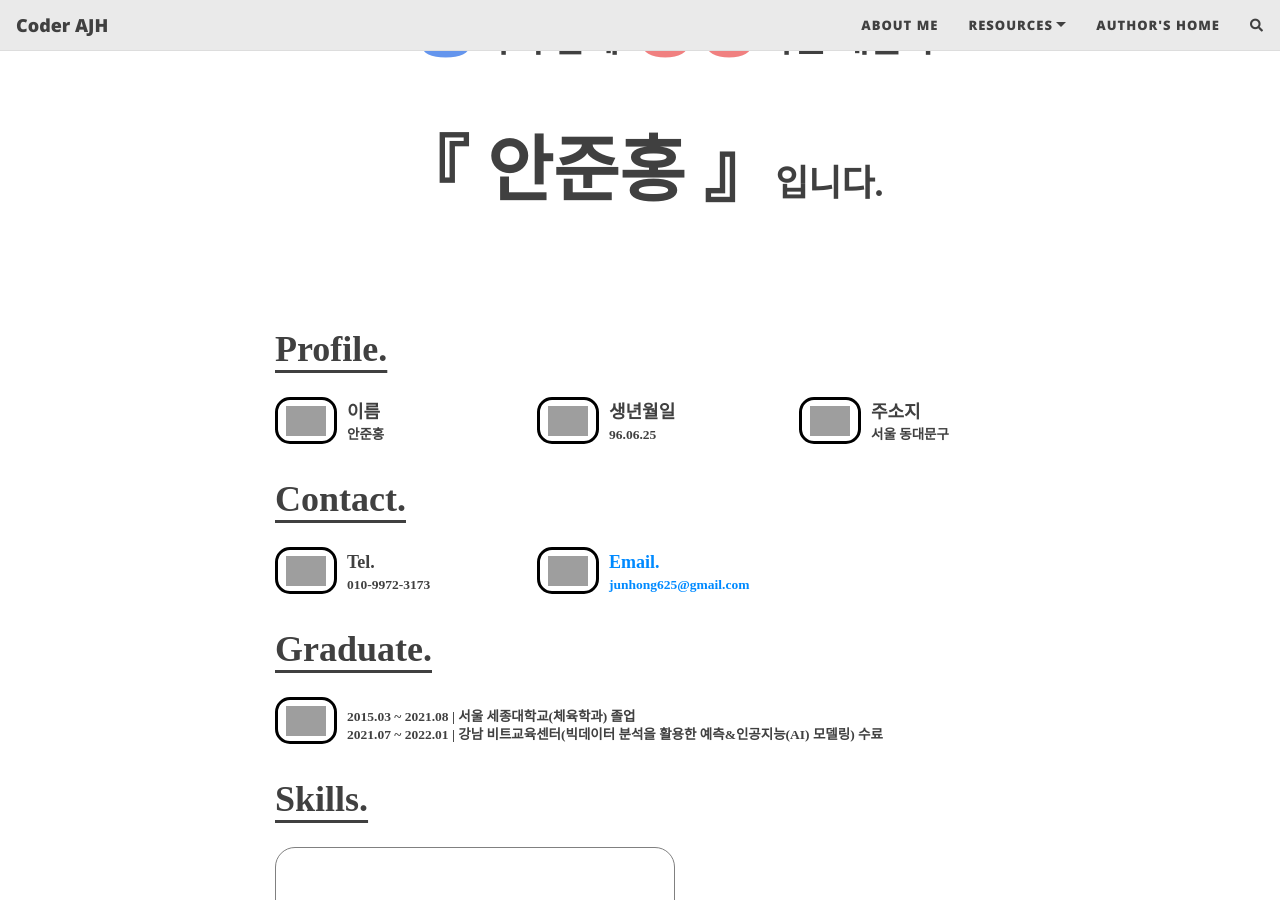
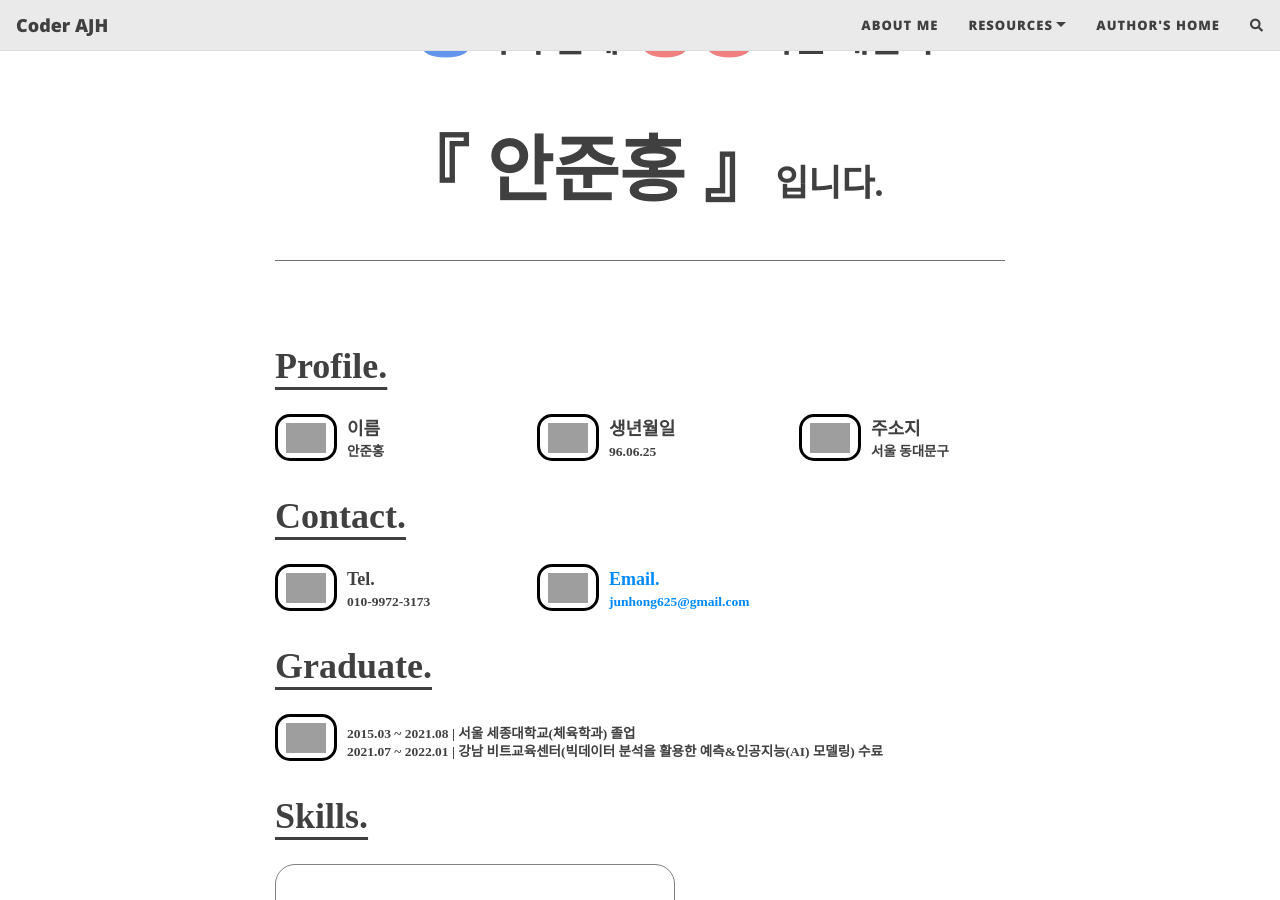
Before and after one commit to junhong625/junhong625.github.io, a Jekyll site: the page built from aboutme.md, in a window 1280 px wide and 900 px high, scrolled down 333 px. Built offline with Jekyll 4.4.1, drawn with Linux system fonts in a browser that asks for light colours; nearby versions of some CDN libraries; comment, search, counter and statistics services are not loaded; grey boxes are pictures that could not be loaded.

Commit message:
Update aboutme.md

```diff
--- a/aboutme.md
+++ b/aboutme.md
@@ -12,7 +12,7 @@ layout: page
 <span style="color:CornflowerBlue; float:center; font: normal bold 2em/2em 'sans-serif';">소통</span>하며 함께 <span style="color:LightCoral; float:center; font: normal bold 2em/2em 'sans-serif';;">성장</span>하는 개발자 <span style="font: normal bold 2em/2em 'sans-serif'; float:center;">
 <br>『 안준홍 』</span>입니다.
 </div>
-
+<hr color="gray" size="5">
 <br>
 
 <p style="font: normal bold 2em/1em 'sans-serif'; text-align:left; text-decoration: underline; text-underline-position:under;">
```
